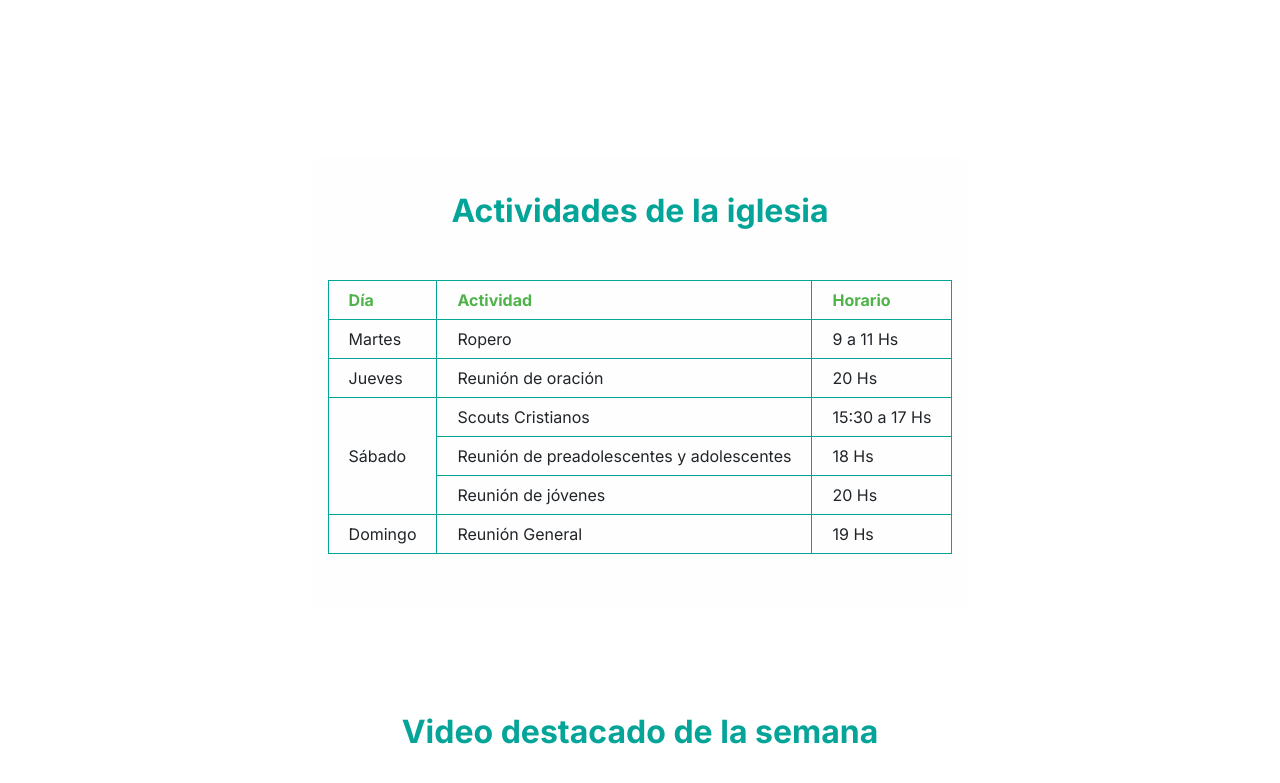
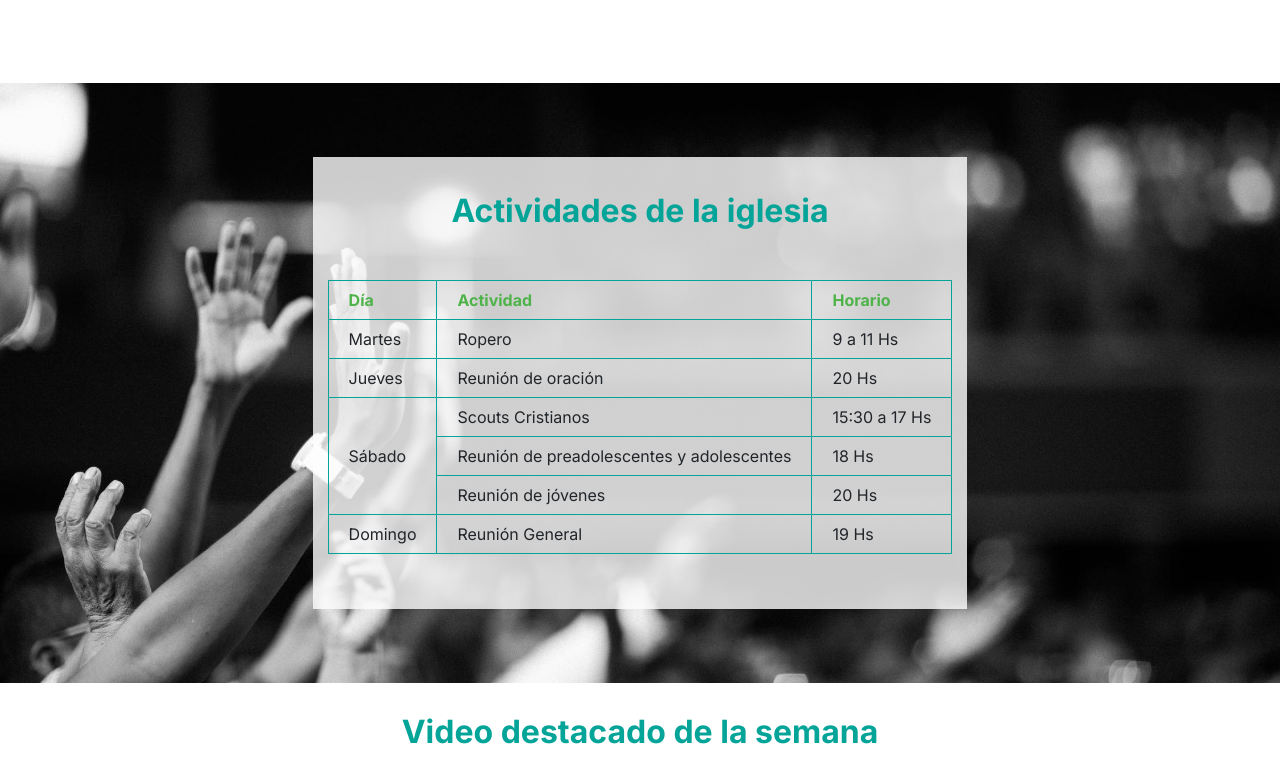
Before and after one commit to lautaro-lezchik/Iglesia-evangelica, a website: page index.html in a window 1280 px wide. Shown: the part 2853-3636 px from the top of the page. Drawn offline with nearby package versions, Linux system fonts and the light colour scheme; the site is published under a folder, as on GitHub Pages, so addresses that start at the root find nothing.

Commit message:
Arreglo referencia a background image

```diff
--- a/scss/_homepage.scss
+++ b/scss/_homepage.scss
@@ -100,7 +100,7 @@
     background-position: center;
     background-repeat: no-repeat;
     background-size: cover;
-    background-image: url("/images/church-banner.jpeg");
+    background-image: url("../images/church-banner.jpeg");
     display: grid;
     justify-content: center;
 }
```
Also changed, not shown: css/style.css.
